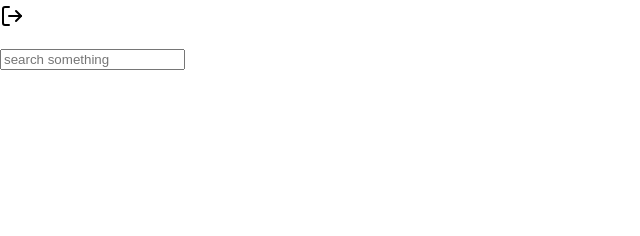
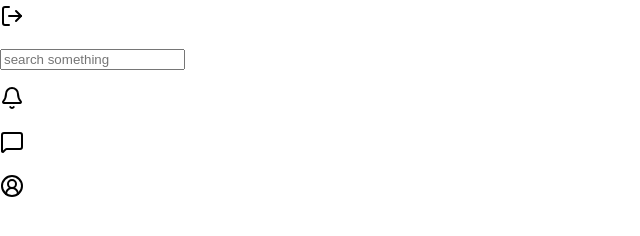
Before and after one commit to Emma24968/Ecommerce-Site, a React (Create React App) app: page / in a window 1280 px wide. Shown: the part 342-578 px from the top of the page, without its empty margins (0-640 px from the left). Built offline with nearby package versions, Linux system fonts and the light colour scheme.

Commit message:
I added the user icons

```diff
--- a/src/Components/StaticPages/SearchBar.jsx
+++ b/src/Components/StaticPages/SearchBar.jsx
@@ -1,10 +1,16 @@
+import { Bell, CircleUserRound, MessageSquare } from "lucide-react"
+
 export const SearchBar = () =>{
     return(
         <div>
             <div className="search-box">
                 <input type="text" placeholder="search something" />
             </div>
-            <div className="User"></div>
+            <div className="User">
+                <p><Bell /></p>
+                <p><MessageSquare /></p>
+                <p><CircleUserRound /></p>
+            </div>
         </div>
     )
 }
```
